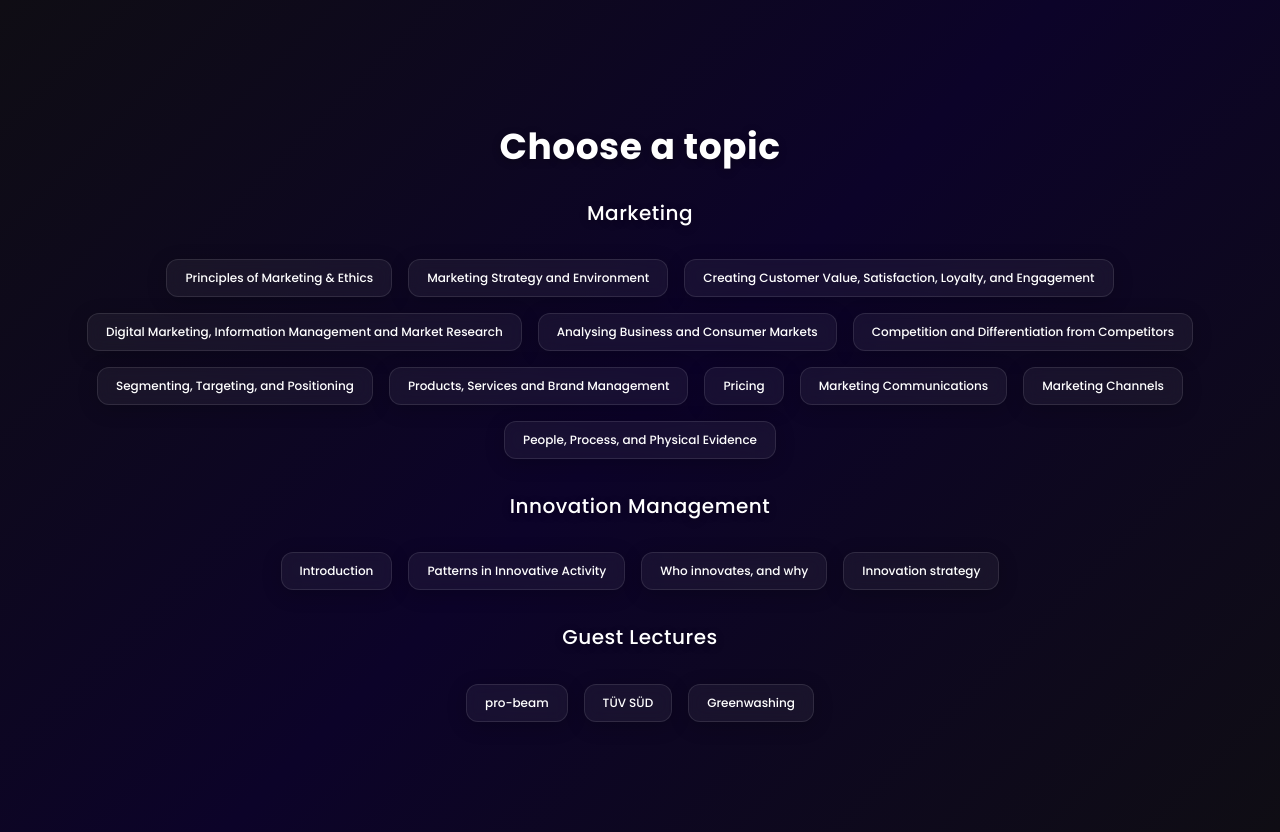
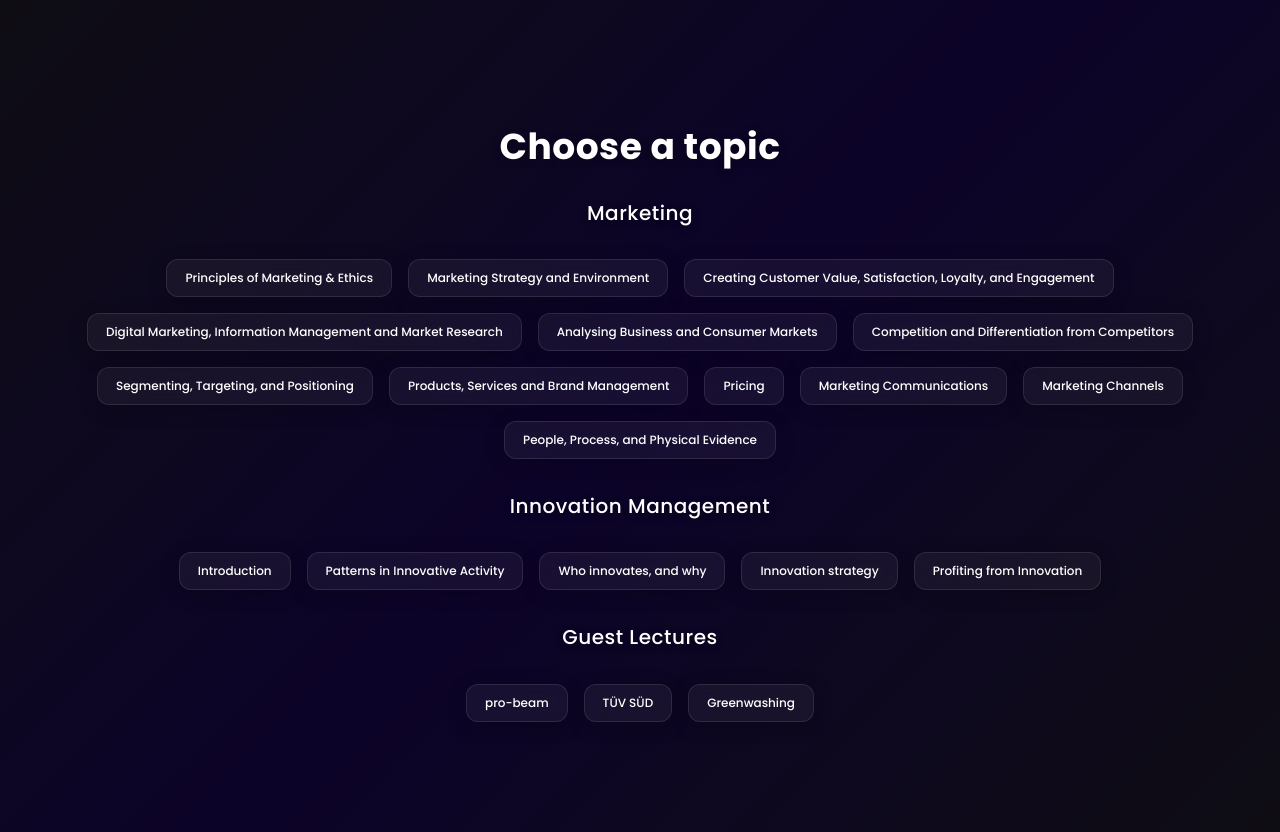
Before and after one commit to osterowsky/innovation-mgt, a React (Vite) app: page / in a window 1280 px wide. Built offline with nearby package versions, Linux system fonts and the light colour scheme.

Commit message:
lecture 5th

```diff
--- a/src/App.tsx
+++ b/src/App.tsx
@@ -21,7 +21,8 @@ const TOPICS_INNOVATION = [
   'Introduction',
   'Patterns in Innovative Activity',
   'Who innovates, and why',
-  'Innovation strategy'
+  'Innovation strategy',
+  'Profiting from Innovation'
 ]
 
 const TOPICS_GUEST_LECTURERS = [
```
Also changed, not shown: 1 other file (tests, documents, lock files or other folders).
